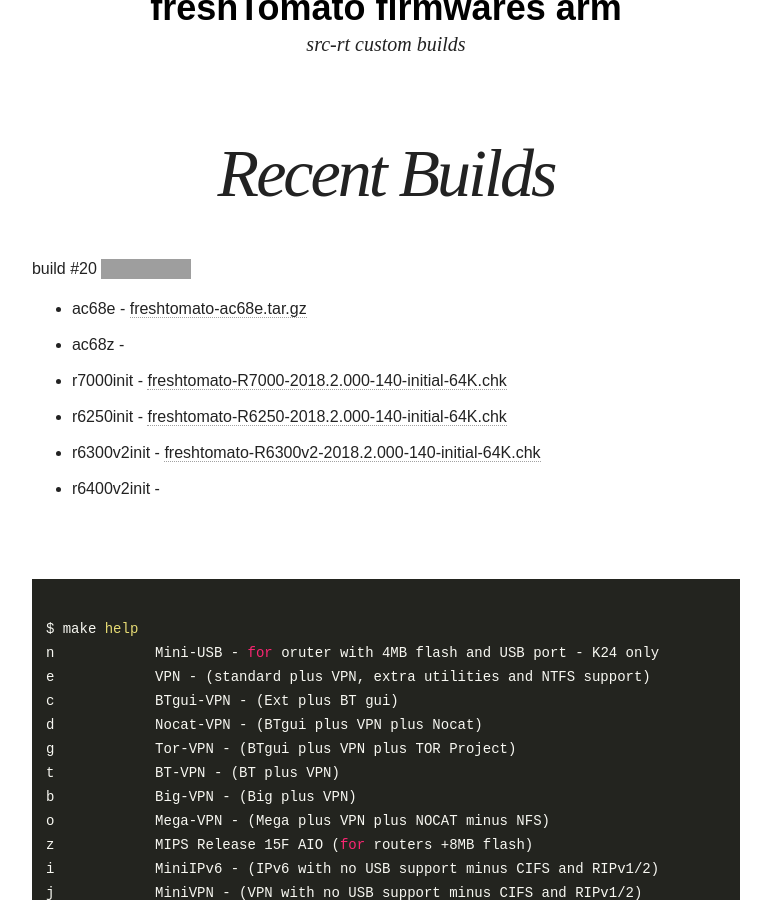
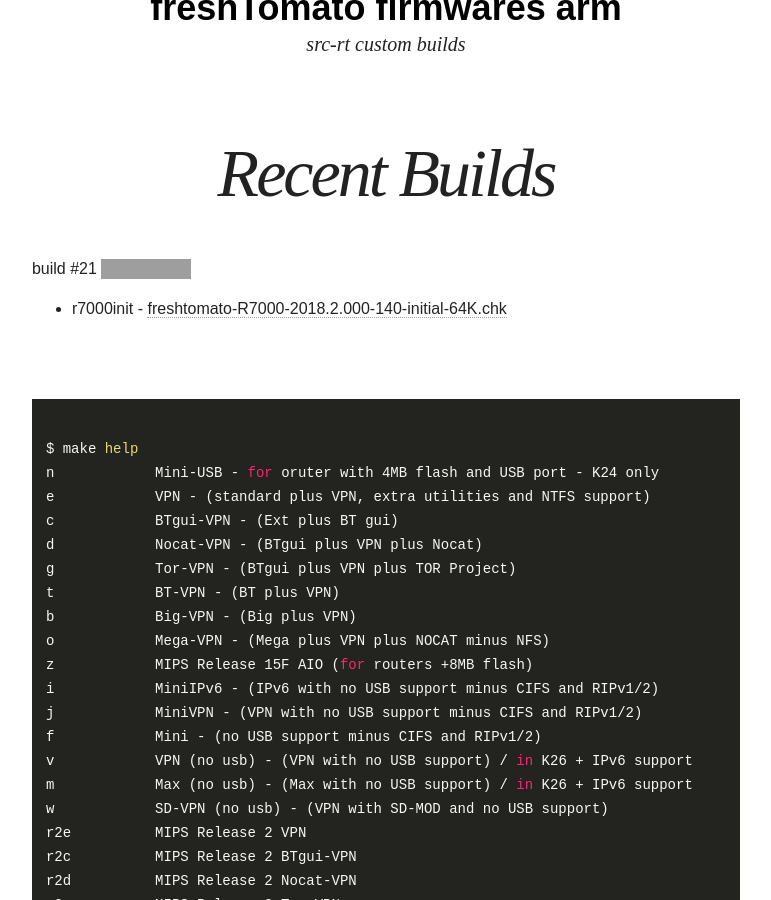
Before and after one commit to oglopss/freshTomato-ARM-ci-jekyll, a Jekyll site: the page built from index.html, in a window 1280 px wide and 900 px high, scrolled down 339 px. Shown: the whole window, without its empty margins (254-1025 px from the left). Built offline with Jekyll 4.4.1, drawn with Linux system fonts in a browser that asks for light colours; nearby versions of some CDN libraries; grey boxes are pictures that could not be loaded.

Commit message:
Travis build 21 r7000init pushed to gh-pages

```diff
--- a/_data/ss.yml
+++ b/_data/ss.yml
@@ -1,8 +1,3 @@
-build: 20
+build: 21
 files:
   - 0003 r7000init freshtomato-R7000-2018.2.000-140-initial-64K.chk
-  - 0004 r6250init freshtomato-R6250-2018.2.000-140-initial-64K.chk
-  - 0005 r6300v2init freshtomato-R6300v2-2018.2.000-140-initial-64K.chk
-  - 0006 r6400v2init
-  - 0002 ac68z
-  - 0001 ac68e freshtomato-ac68e.tar.gz
```
